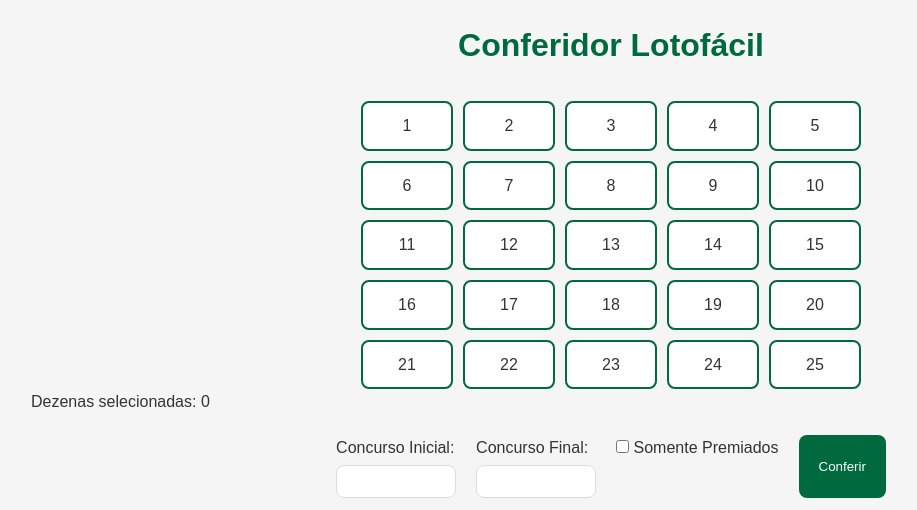
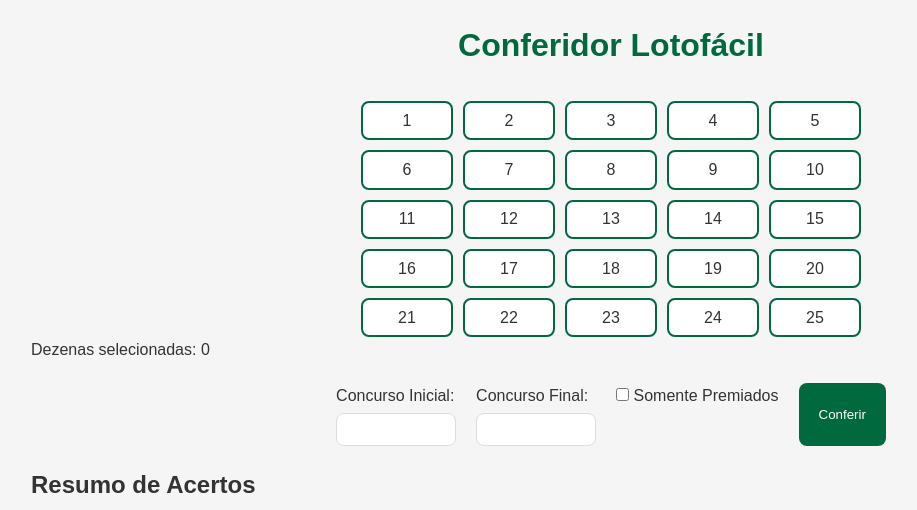
Before and after one commit to projetospyton2025/LotofacilConf, a Flask app: page / in a window 1280 px wide. Shown: the top 510 px of the page, without its empty margins (29-946 px from the left). Run offline with Flask 2, Linux system fonts and the light colour scheme; data that the repository does not hold is empty.

Commit message:
Update style.css

```diff
--- a/static/css/style.css
+++ b/static/css/style.css
@@ -45,9 +45,9 @@
     background-color: white;
     border: 2px solid var(--primary-color);
     border-radius: var(--border-radius);
-    padding: 10px;
+    padding: 0.3rem;
     text-align: center;
-    cursor: pointer;
+    /*cursor: pointer;*/
     transition: all 0.3s ease;
 }
 
```
